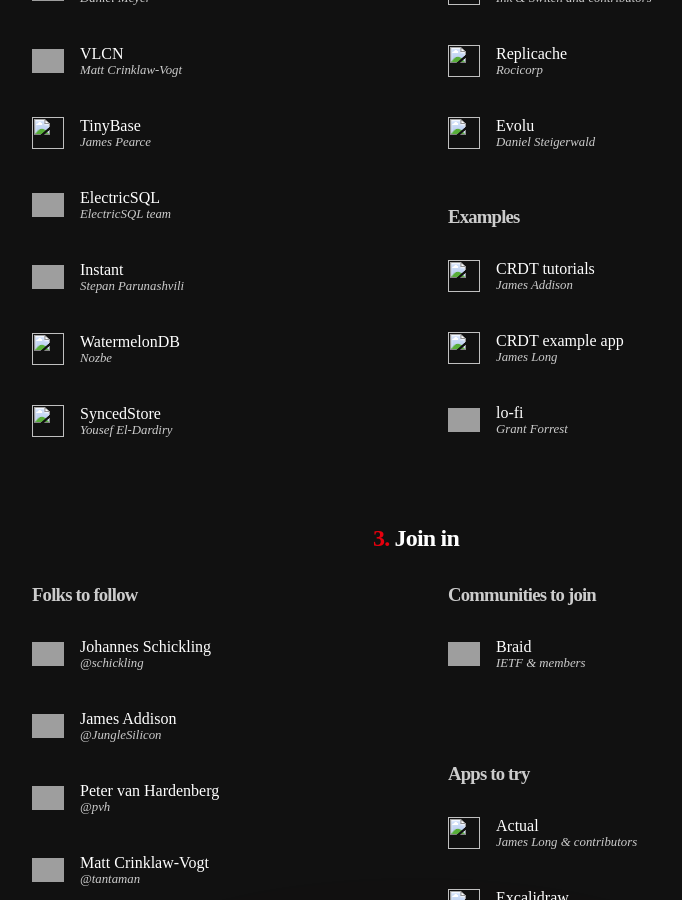
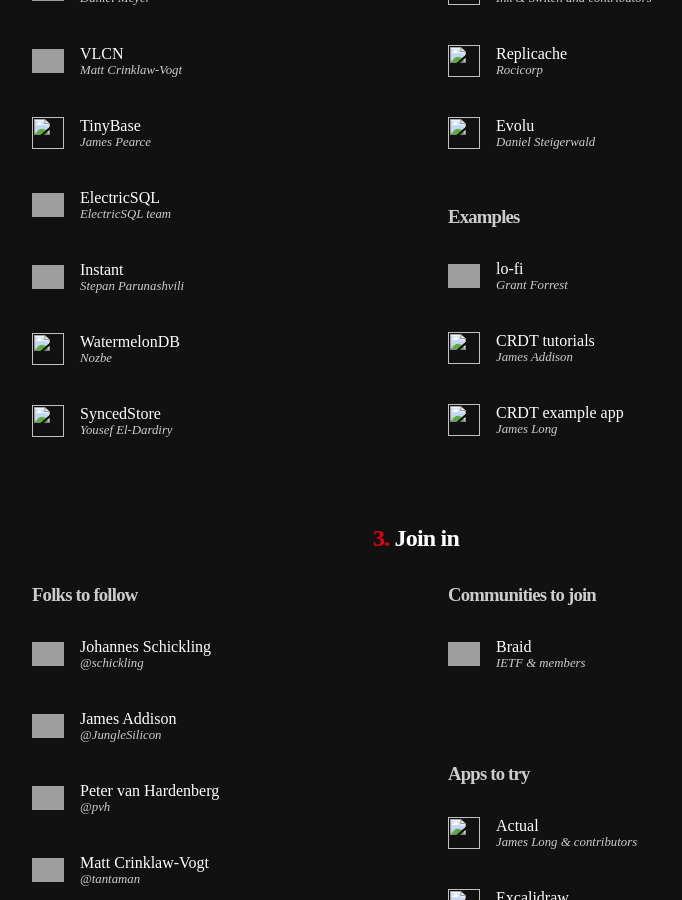
Before and after one commit to mylofi/localfirstweb.dev, a Jekyll site: the page built from index.html, in a window 1280 px wide and 900 px high, scrolled down 1169 px, cut to the strip 0-900 px from the top of the window. Shown: the whole strip, without its empty margins (224-906 px from the left). Built offline with Jekyll 4.4.1, drawn with Linux system fonts in a browser that asks for light colours; some web fonts are replaced; some of the changed lines change nothing that is shown; grey boxes are pictures that could not be loaded.

Commit message:
Boost entries with icons :)

```diff
--- a/_data/content.json
+++ b/_data/content.json
@@ -166,6 +166,12 @@
         "title": "Examples",
         "items": [
           {
+            "title": "lo-fi",
+            "author": "Grant Forrest",
+            "url": "https://lo-fi.gfor.rest",
+            "icon": "https://lo-fi.gfor.rest/img/logo.png"
+          },
+          {
             "title": "CRDT tutorials",
             "author": "James Addison",
             "url": "https://github.com/siliconjungle/crdt-tutorials",
@@ -176,12 +182,6 @@
             "author": "James Long",
             "url": "https://github.com/jlongster/crdt-example-app",
             "icon": "https://github.githubassets.com/favicons/favicon-dark.svg"
-          },
-          {
-            "title": "lo-fi",
-            "author": "Grant Forrest",
-            "url": "https://lo-fi.gfor.rest",
-            "icon": "https://lo-fi.gfor.rest/img/logo.png"
           }
         ]
       }
```
